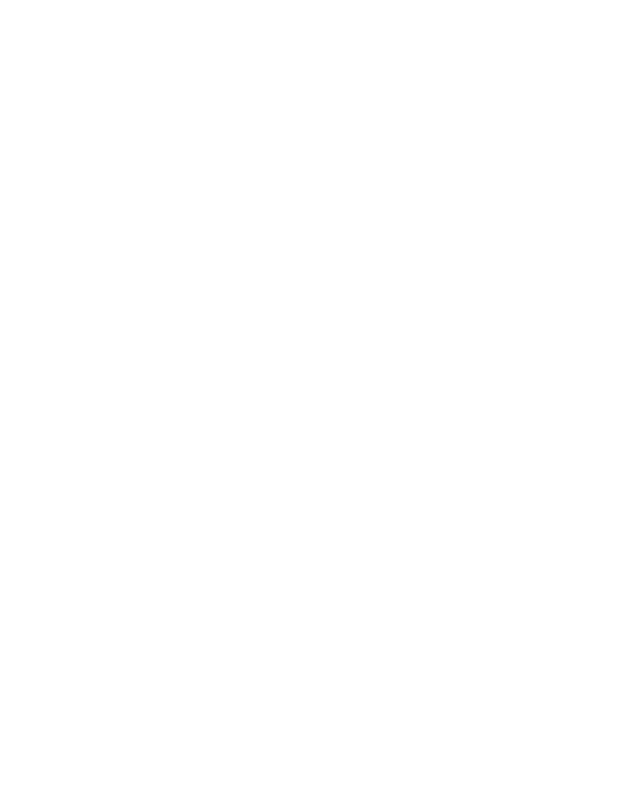
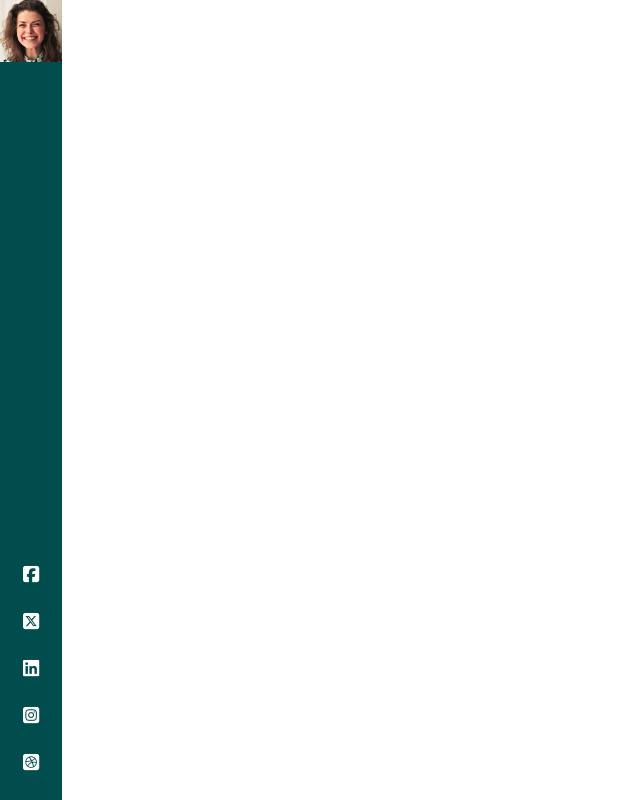
Before and after one commit to IyanTheekshana/DemoHtmlCssPortfolio, a plain HTML site: page index.html in a window 1280 px wide. Shown: the whole page, without its empty margins (0-640 px from the left). Drawn offline with Linux system fonts and the light colour scheme; a web font is replaced by a local one.

Commit message:
implemented sidebar nav

```diff
--- a/index.html
+++ b/index.html
@@ -3,8 +3,30 @@
   <head>
     <meta charset="UTF-8" />
     <meta name="viewport" content="width=device-width, initial-scale=1.0" />
-    <title>Document</title>
+    <title>Portfolio DEMO</title>
     <link rel="stylesheet" href="style.css" />
+    <link
+      rel="stylesheet"
+      href="https://cdnjs.cloudflare.com/ajax/libs/font-awesome/6.5.2/css/all.min.css"
+      integrity="sha512-SnH5WK+bZxgPHs44uWIX+LLJAJ9/2PkPKZ5QiAj6Ta86w+fsb2TkcmfRyVX3pBnMFcV7oQPJkl9QevSCWr3W6A=="
+      crossorigin="anonymous"
+      referrerpolicy="no-referrer"
+    />
   </head>
-  <body></body>
+  <body>
+    <asid id="side-nav">
+      <div class="side-nav__content">
+        <div class="side-nav__content--logo">
+          <img src="img/logo-01.jpg" alt="Scarlett" />
+        </div>
+        <ul class="side-nav__content--social">
+          <a href=""><i class="fa-brands fa-square-facebook"></i></a
+          ><a href=""><i class="fa-brands fa-square-x-twitter"></i></a
+          ><a href=""><i class="fa-brands fa-linkedin"></i></a
+          ><a href=""><i class="fa-brands fa-square-instagram"></i></a
+          ><a href=""><i class="fa-brands fa-square-dribbble"></i></a
+        </ul>
+      </div>
+    </asid>
+  </body>
 </html>
--- a/style.css
+++ b/style.css
@@ -0,0 +1,91 @@
+@import url("https://fonts.googleapis.com/css2?family=Caveat:wght@400..700&family=Cormorant+Garamond:ital,wght@0,300;0,400;0,500;0,600;0,700;1,300;1,400;1,500;1,600;1,700&display=swap");
+
+@import url("https://fonts.googleapis.com/css2?family=Wittgenstein:ital,wght@0,400..900;1,400..900&display=swap");
+
+* {
+  padding: 0;
+  margin: 0;
+  box-sizing: border-box;
+}
+
+*::before,
+**::after {
+  padding: 0;
+  margin: 0;
+  box-sizing: border-box;
+}
+
+:root {
+  font-size: 62.5%;
+
+  --primary-color: #014d4e;
+  --secondary-color: #ff9408;
+  --secondary-color-m: #ff94088e;
+
+  --tertiary-color: #017374;
+  --tertiary-color-m: #01737498;
+
+  --light: #fff;
+  --dark: #000;
+}
+
+body {
+  font-family: "Caveat", cursive;
+  font-optical-sizing: auto;
+  font-style: normal;
+  line-height: 1.8;
+  display: flex;
+}
+
+h1,
+h2,
+h3,
+h4,
+h5,
+h6 {
+  font-family: "Wittgenstein", serif;
+  font-optical-sizing: auto;
+  font-style: normal;
+}
+
+aside#side-nav {
+  position: sticky;
+  top: 0;
+  left: 0;
+  height: 100vh;
+}
+
+div.side-nav__content {
+  height: 100vh;
+
+  display: flex;
+  flex-direction: column;
+  justify-content: space-between;
+  background-color: var(--primary-color);
+}
+
+div.side-nav__content--logo img {
+  width: calc(3vw + 3vh);
+  object-fit: cover;
+}
+
+ul.side-nav__content--social {
+  height: 100%;
+  display: flex;
+  flex-direction: column;
+  align-items: center;
+  justify-content: flex-end;
+}
+
+ul.side-nav__content--social a i {
+  font-size: calc(1rem + 0.6666vw);
+  color: var(--light);
+
+  padding-bottom: calc(2rem + 0.6667vw);
+  transition: color 0.35s cubic-bezier(0.68, -0.55, 0.265, 1.55);
+}
+
+ul.side-nav__content--social a i:hover,
+ul.side-nav__content--social a i:active {
+  color: var(--secondary-color);
+}
```
